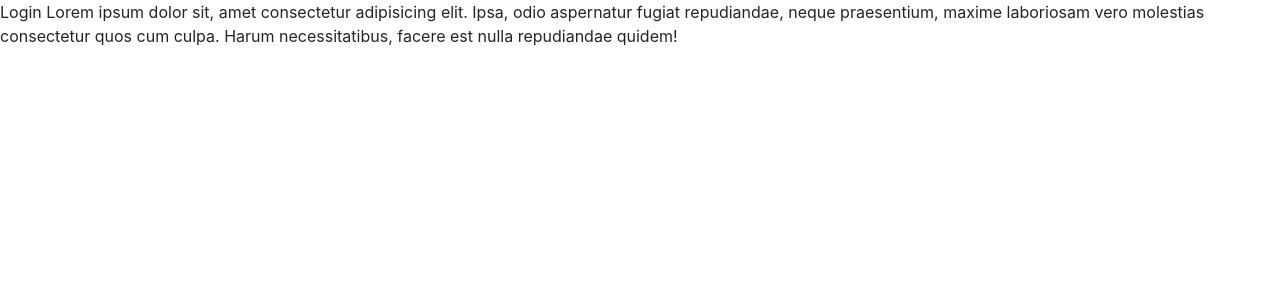
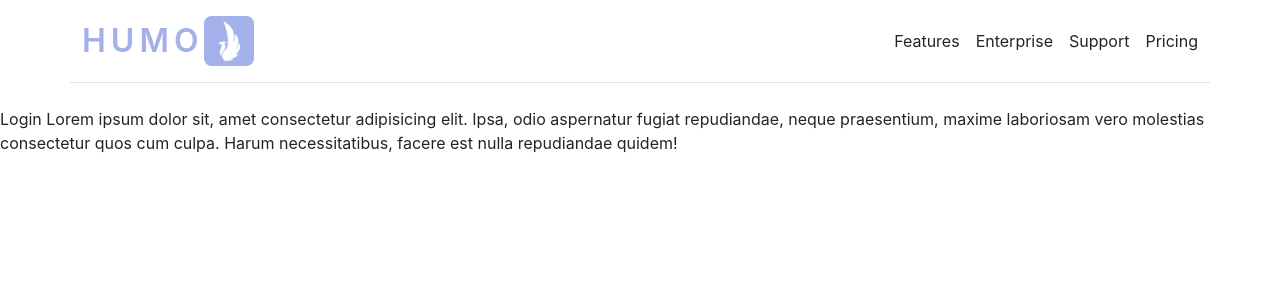
Before and after one commit to shakhzodbekbobobekov/FullStack-project, a React (Create React App) app: page /login in a window 1280 px wide. Shown: the top 300 px of the page. Built offline with nearby package versions, Linux system fonts and the light colour scheme.

Commit message:
added css style

```diff
--- a/src/App.js
+++ b/src/App.js
@@ -1,9 +1,10 @@
 import { Routes, Route } from "react-router-dom";
-import { Main, Login, Register } from "./components";
+import { Main, Login, Register, Navbar } from "./components";
 
 function App() {
   return (
     <div>
+      <Navbar />
       <Routes>
         <Route path="/" element={<Main />} />
         <Route path="/login" element={<Login />} />
--- /dev/null
+++ b/src/components/Navbar.js
@@ -0,0 +1,30 @@
+import { Link } from "react-router-dom";
+function Navbar() {
+  return (
+    <div class="container d-flex flex-column flex-md-row align-items-center pb-3 mb-4 border-bottom pt-3 ">
+      <div className="img-wrapper">
+        <Link to="/">
+          <span>HUMO</span>
+          <img src="./images/logo.png" alt="site logo" />
+        </Link>
+      </div>
+
+      <nav class="d-inline-flex mt-2 mt-md-0 ms-md-auto">
+        <a class="me-3 py-2 text-dark text-decoration-none" href="#">
+          Features
+        </a>
+        <a class="me-3 py-2 text-dark text-decoration-none" href="#">
+          Enterprise
+        </a>
+        <a class="me-3 py-2 text-dark text-decoration-none" href="#">
+          Support
+        </a>
+        <a class="py-2 text-dark text-decoration-none" href="#">
+          Pricing
+        </a>
+      </nav>
+    </div>
+  );
+}
+
+export default Navbar;
--- a/src/components/index.js
+++ b/src/components/index.js
@@ -1,3 +1,4 @@
 export { default as Main } from "./Main";
 export { default as Login } from "./Login";
 export { default as Register } from "./Register";
+export { default as Navbar } from "./Navbar";
--- a/src/index.css
+++ b/src/index.css
@@ -1,13 +1,35 @@
 body {
   margin: 0;
-  font-family: -apple-system, BlinkMacSystemFont, 'Segoe UI', 'Roboto', 'Oxygen',
-    'Ubuntu', 'Cantarell', 'Fira Sans', 'Droid Sans', 'Helvetica Neue',
+  font-family: -apple-system, BlinkMacSystemFont, "Segoe UI", "Roboto", "Oxygen",
+    "Ubuntu", "Cantarell", "Fira Sans", "Droid Sans", "Helvetica Neue",
     sans-serif;
   -webkit-font-smoothing: antialiased;
   -moz-osx-font-smoothing: grayscale;
 }
 
-code {
-  font-family: source-code-pro, Menlo, Monaco, Consolas, 'Courier New',
-    monospace;
+.img-wrapper a {
+  display: flex;
+  justify-content: center;
+  align-items: center;
+  text-decoration: none;
+  transition: opacity linear 0.4s;
 }
+
+.img-wrapper a:hover {
+  opacity: 0.5;
+}
+
+.img-wrapper span {
+  color: #6a7fdb9c;
+  font-size: 32px;
+  font-weight: 600;
+  letter-spacing: 5px;
+}
+
+.img-wrapper img {
+  background-color: #6a7fdb9c;
+  border-radius: 15%;
+  color: aqua;
+  width: 50px;
+  height: 50px;
+}
```
Also changed, not shown: src/App.css (deleted, +0 -38 lines), public/images/img.svg (added), public/images/logo.png (added).
